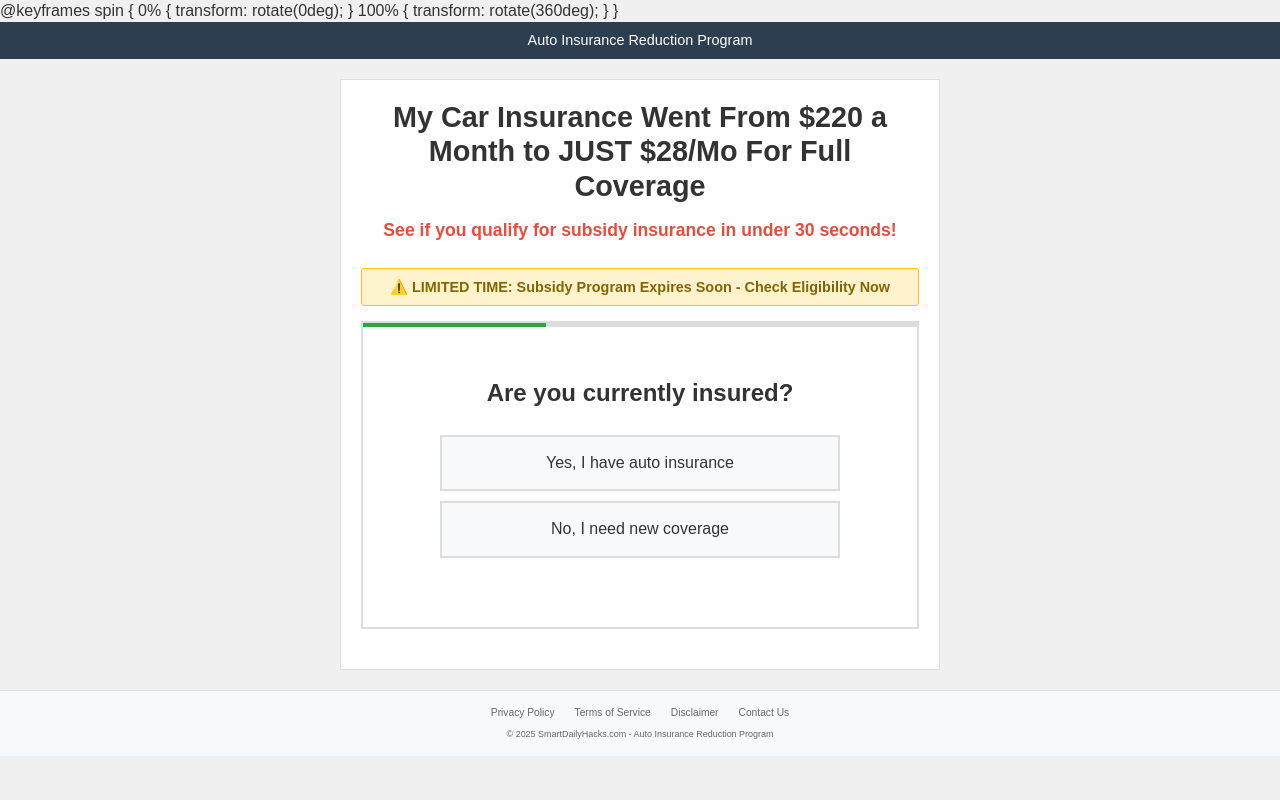
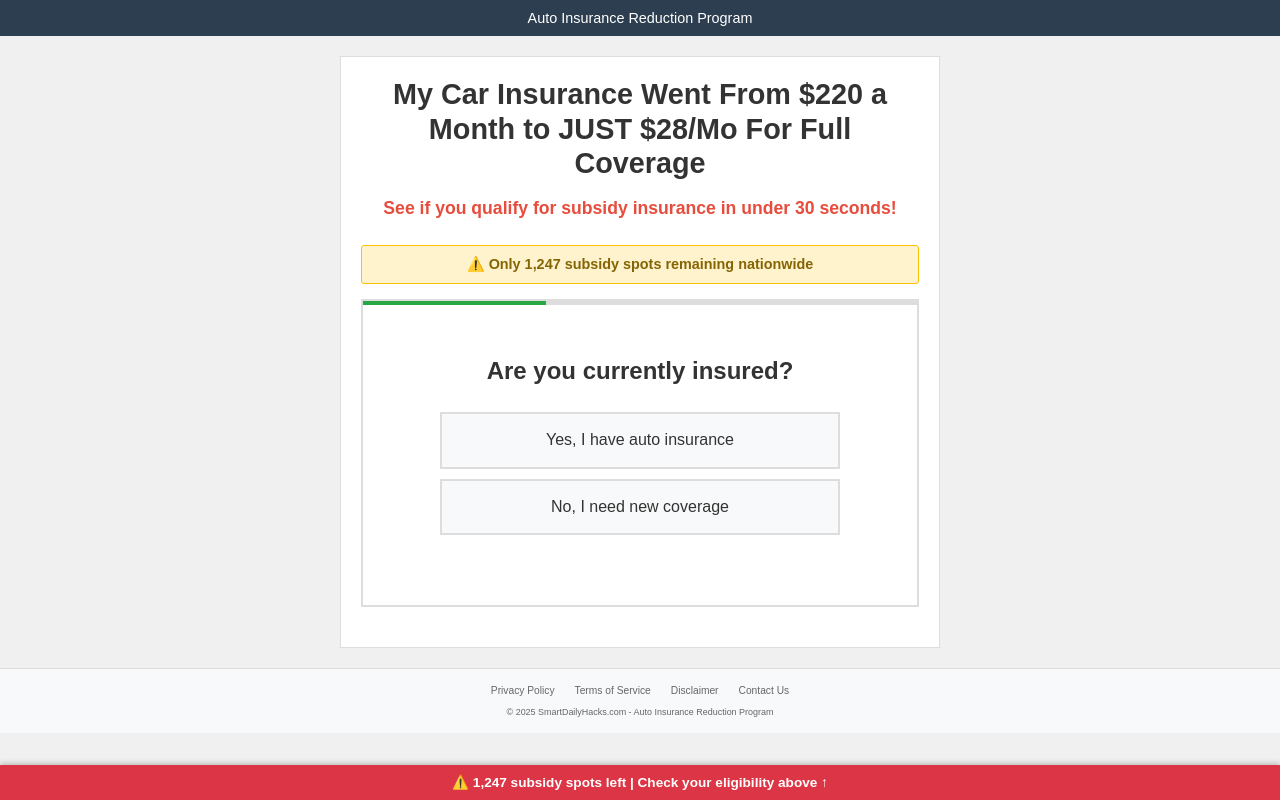
Before and after one commit to strikernr/ins, a plain HTML site: page index.html in a window 1280 px wide. Drawn offline with Linux system fonts and the light colour scheme.

Commit message:
Add files via upload

```diff
--- a/index.html
+++ b/index.html
@@ -1,7 +1,4 @@
-        @keyframes spin {
-            0% { transform: rotate(0deg); }
-            100% { transform: rotate(360deg); }
-        }<!DOCTYPE html>
+<!DOCTYPE html>
 <html lang="en">
 <head>
     <meta charset="UTF-8">
@@ -27,6 +24,7 @@
     <meta property="twitter:card" content="summary_large_image">
     <meta property="twitter:title" content="Save Up to $500 on Auto Insurance - Quick Quote">
     <meta property="twitter:description" content="Compare auto insurance rates and save up to $500/year. Get personalized quotes in 60 seconds.">
+
     <style>
         * {
             margin: 0;
@@ -42,6 +40,7 @@
             line-height: 1.4;
             margin: 0;
             padding: 0;
+            padding-bottom: 40px;
         }
 
         .header-bar {
@@ -93,6 +92,20 @@
             color: #856404;
             text-align: center;
             font-weight: bold;
+        }
+
+        .mobile-sticky {
+            position: fixed;
+            bottom: 0;
+            width: 100%;
+            background: #dc3545;
+            color: white;
+            text-align: center;
+            padding: 8px;
+            font-size: 0.85em;
+            z-index: 999;
+            font-weight: bold;
+            box-shadow: 0 -2px 5px rgba(0,0,0,0.2);
         }
 
         .quiz-container {
@@ -263,6 +276,11 @@
             font-size: 1em;
         }
 
+        @keyframes spin {
+            0% { transform: rotate(0deg); }
+            100% { transform: rotate(360deg); }
+        }
+
         @media (max-width: 768px) {
             .container {
                 margin: 10px;
@@ -300,7 +318,7 @@
         </div>
 
         <div class="urgency-text">
-            ⚠️ LIMITED TIME: Subsidy Program Expires Soon - Check Eligibility Now
+            ⚠️ Only 1,247 subsidy spots remaining nationwide
         </div>
 
         <div class="quiz-container">
@@ -373,6 +391,11 @@
         <div class="footer-text">
             © 2025 SmartDailyHacks.com - Auto Insurance Reduction Program
         </div>
+    </div>
+
+    <!-- Mobile Sticky Bar -->
+    <div class="mobile-sticky">
+        ⚠️ 1,247 subsidy spots left | Check your eligibility above ↑
     </div>
 
     <!-- Privacy Policy Modal -->
```
